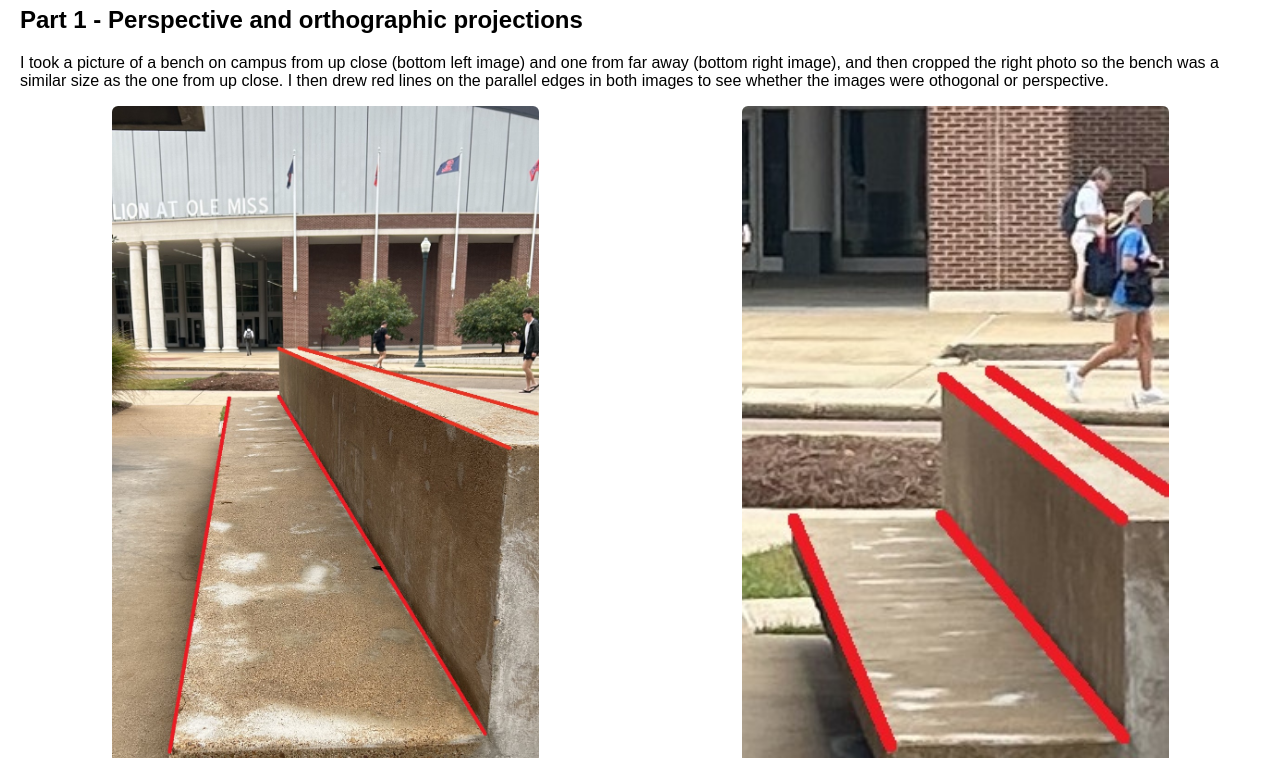
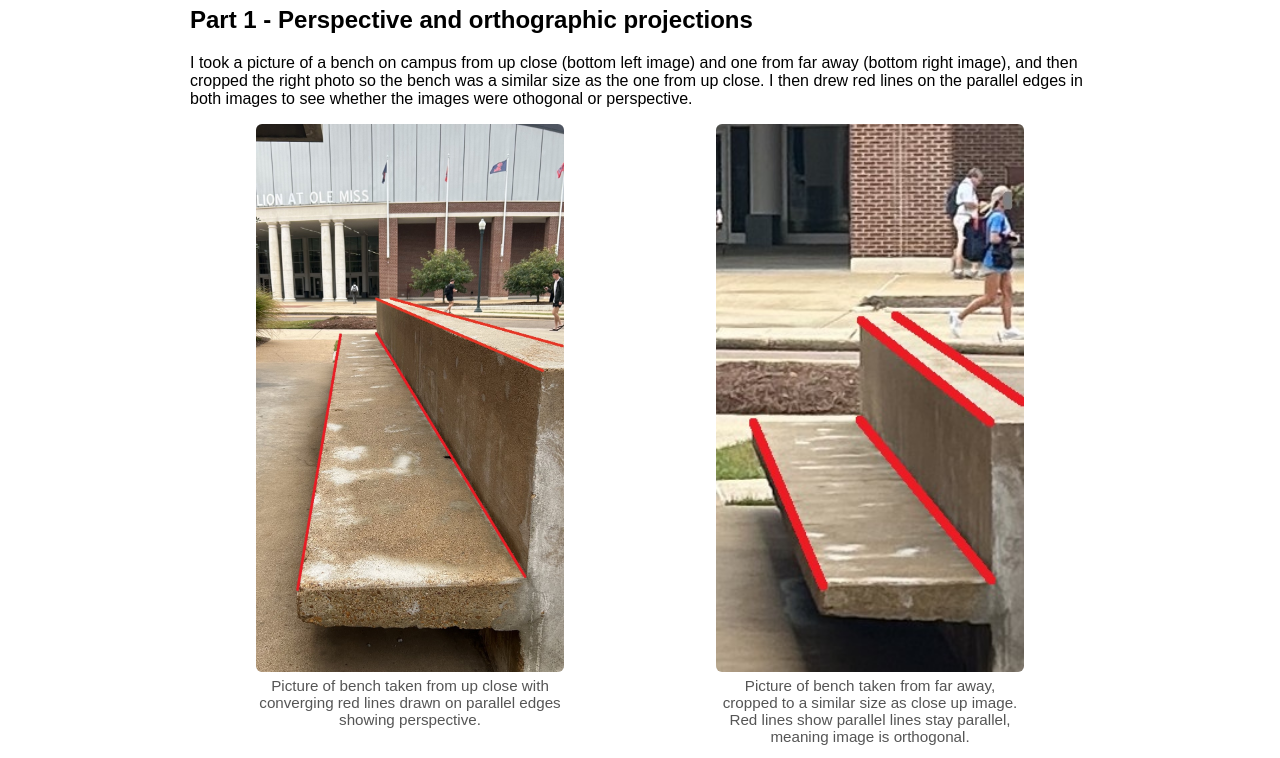
Before and after one commit to bmrhoads51/bmrhoads.github.io, a plain HTML site: page project-1.html in a window 1280 px wide. Shown: the part 90-848 px from the top of the page. Drawn offline with Linux system fonts and the light colour scheme.

Commit message:
Update project-1.html

```diff
--- a/project-1.html
+++ b/project-1.html
@@ -5,7 +5,18 @@
     <title>Project 1</title>
     <meta name="viewport" content="width=device-width, initial-scale=1">
     <style>
-        body { font-family: Arial, sans-serif; margin: 20px; }
+        body {
+            font-family: Arial, sans-serif;
+            margin: 20px;
+            /* Center the container horizontally */
+            display: flex;
+            justify-content: center;
+        }
+        .container {
+            /* Constrain max width but allow to fill smaller windows */
+            max-width: 900px;
+            width: 100%;
+        }
         .section { margin-bottom: 40px; }
         .images-row {
             display: flex;
@@ -37,6 +48,7 @@
     </style>
 </head>
 <body>
+    <div class="container">
     <a href="index.html">Go Back</a>
 
 
@@ -128,6 +140,6 @@
         <h2>Part 3 - Anisotropic Diffusion</h2>
         <p>Another section with just text, or you could add more images here.</p>
     </div>
-
+    </div>
 </body>
 </html>
```
